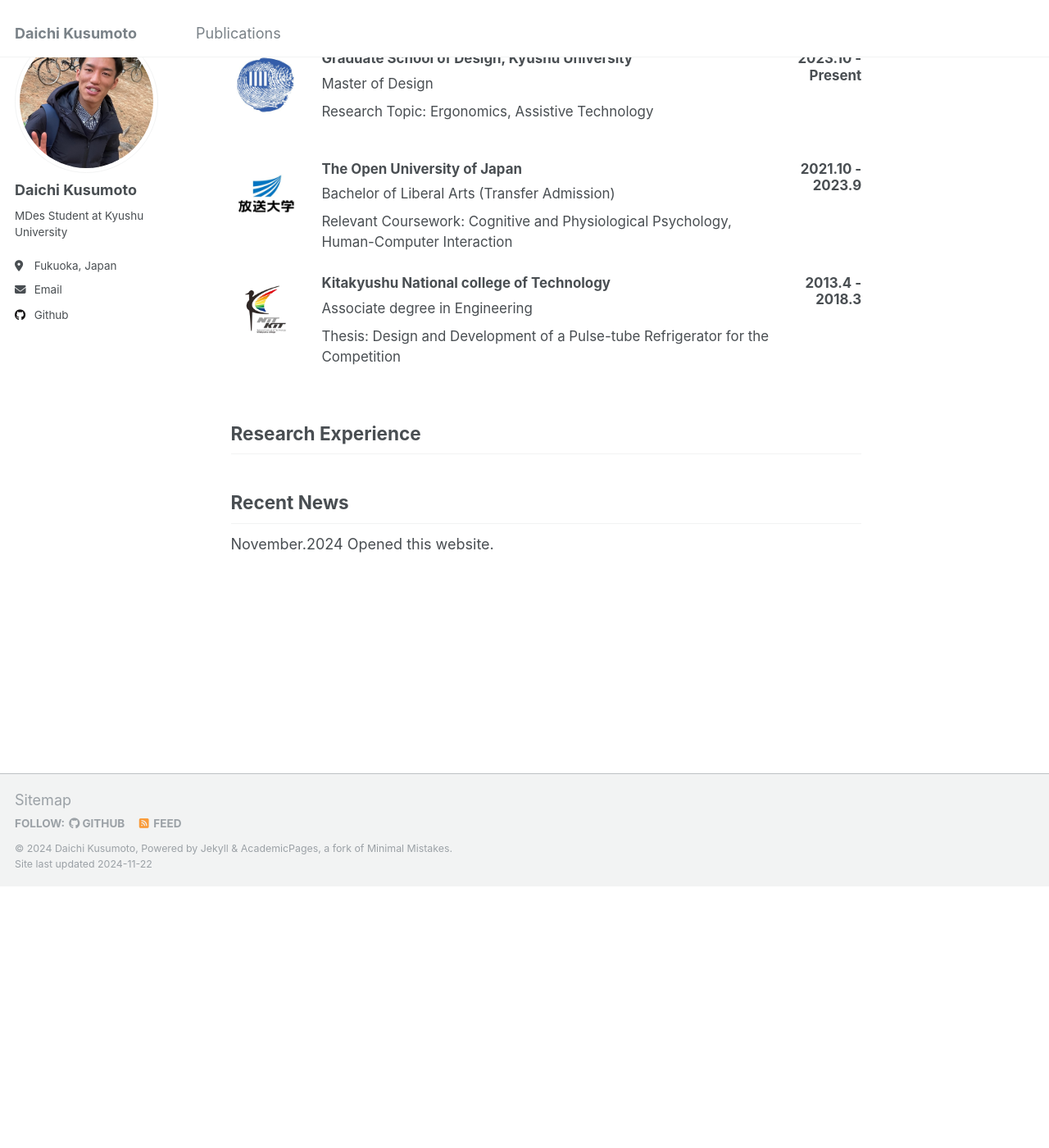
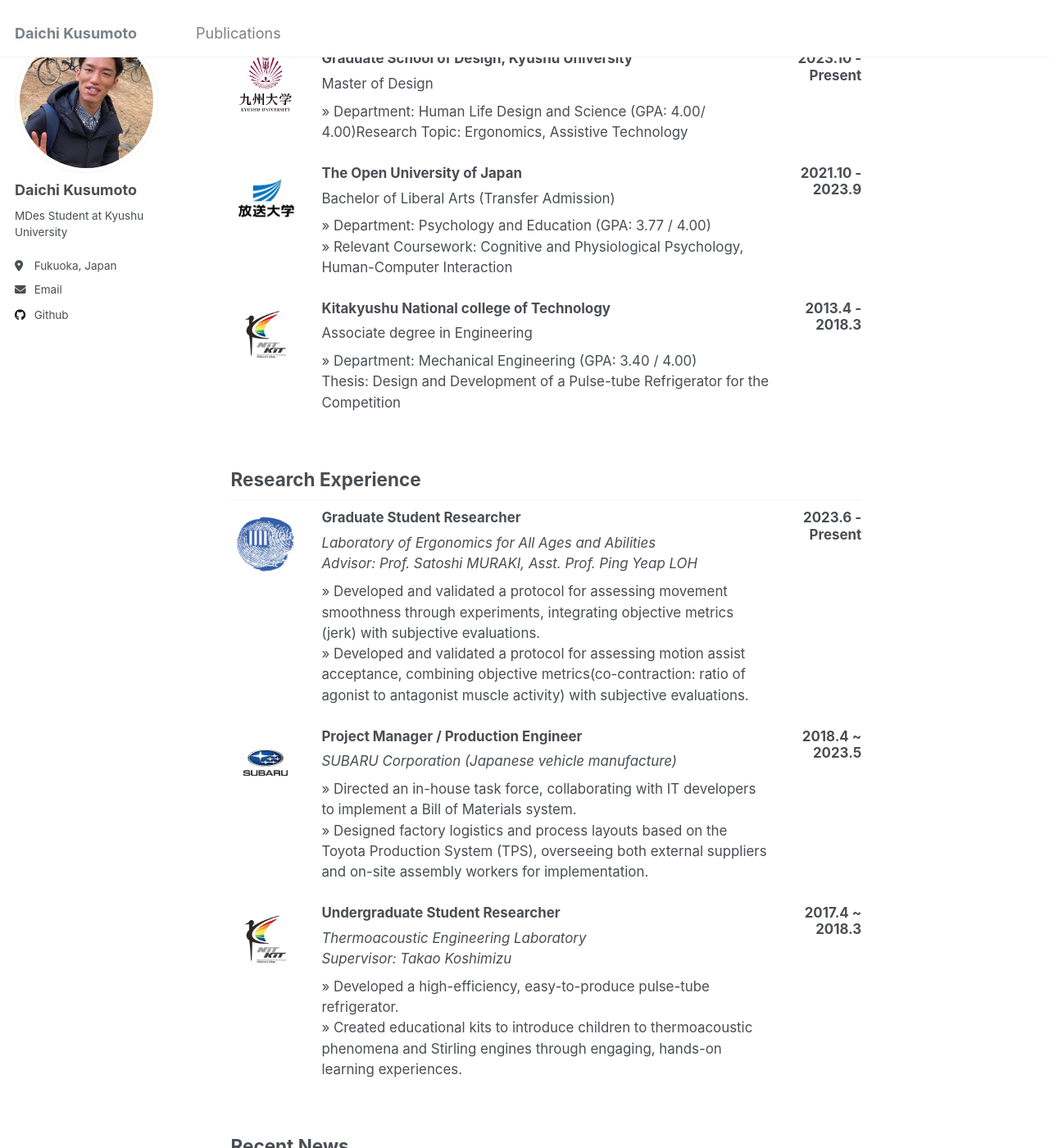
Before and after one commit to bugpiece/bugpiece.github.io, a Jekyll site: the page built from _pages/about.md, in a window 1280 px wide and 1400 px high, scrolled down 536 px. Shown: the whole window at 82% size. Built offline with Jekyll 4.4.1, drawn with Linux system fonts in a browser that asks for light colours; before the commit the page ends 1617 px from its top, so only the background shows below that.

Commit message:
Research Experience

```diff
--- a/_pages/about.md
+++ b/_pages/about.md
@@ -11,12 +11,12 @@ author_profile: True
 
 # Education
 feature_KU:
-  - image_path: Geiko.jpg
+  - image_path: KU.png
     alt: "KU"
     date: "2023.10 - Present"
     title: 'Graduate School of Design, Kyushu University'
     subtitle: "Master of Design"
-    excerpt:  "Research Topic: Ergonomics, Assistive Technology"
+    excerpt:  "» Department: Human Life Design and Science (GPA: 4.00/ 4.00)Research Topic: Ergonomics, Assistive Technology"
 
 feature_OUJ:
   - image_path: OUJ.jpg
@@ -24,7 +24,7 @@ feature_OUJ:
     date: "2021.10 - 2023.9"
     title: "The Open University of Japan"
     subtitle: "Bachelor of Liberal Arts (Transfer Admission)"
-    excerpt: "Relevant Coursework: Cognitive and Physiological Psychology, Human-Computer Interaction"
+    excerpt: "»	Department: Psychology and Education (GPA: 3.77 / 4.00)<br>» Relevant Coursework: Cognitive and Physiological Psychology, Human-Computer Interaction"
 
 feature_NITkit:
   - image_path: 'NITkit.jpg'
@@ -32,7 +32,32 @@ feature_NITkit:
     date: "2013.4 - 2018.3"
     title: "Kitakyushu National college of Technology"
     subtitle: "Associate degree in Engineering"
-    excerpt: "Thesis: Design and Development of a Pulse-tube Refrigerator for the Competition"
+    excerpt: "»	Department: Mechanical Engineering (GPA: 3.40 / 4.00)<br>Thesis: Design and Development of a Pulse-tube Refrigerator for the Competition"
+
+# Research Experience
+feature_EAAA:
+  - image_path: Geiko.jpg
+    alt: "EAAA"
+    date: "2023.6 - Present"
+    title: "Graduate Student Researcher"
+    subtitle: "<i>Laboratory of Ergonomics for All Ages and Abilities<br>Advisor: Prof. Satoshi MURAKI, Asst. Prof. Ping Yeap LOH</i>"
+    excerpt: " »	Developed and validated a protocol for assessing movement smoothness through experiments, integrating objective metrics (jerk) with subjective evaluations.<br> »	Developed and validated a protocol for assessing motion assist acceptance, combining objective metrics(co-contraction: ratio of agonist to antagonist muscle activity) with subjective evaluations."
+
+feature_SUBARU:
+  - image_path: SUBARU.jpg
+    alt: "SUBARU"
+    date: "2018.4 ~ 2023.5"
+    title: "Project Manager / Production Engineer"
+    subtitle: "<i> SUBARU Corporation (Japanese vehicle manufacture) </i>"
+    excerpt: " » Directed an in-house task force, collaborating with IT developers to implement a Bill of Materials system. <br> » Designed factory logistics and process layouts based on the Toyota Production System (TPS), overseeing both external suppliers and on-site assembly workers for implementation."
+
+feature_TE:
+  - image_path: NITkit.jpg
+    alt: "TEA"
+    date: "2017.4 ~ 2018.3"
+    title: 'Undergraduate Student Researcher'
+    subtitle: "<i> Thermoacoustic Engineering Laboratory<br>Supervisor: Takao Koshimizu </i>"
+    excerpt: " » Developed a high-efficiency, easy-to-produce pulse-tube refrigerator.<br> » Created educational kits to introduce children to thermoacoustic phenomena and Stirling engines through engaging, hands-on learning experiences."
 
 redirect_from:
   - /about/
@@ -49,7 +74,9 @@ My main research interests are in Human-Machine Motor Co-operation, Motor Contro
 {% include minifeature_row id="feature_NITkit" type="left" %}
 
 ## Research Experience
-
+{% include minifeature_row id="feature_EAAA" type="left" %}
+{% include minifeature_row id="feature_SUBARU" type="left" %}
+{% include minifeature_row id="feature_TE" type="left" %}
 
 
 Recent News
```
Also changed, not shown: images/KU.png (added), images/SUBARU.jpg (added).
